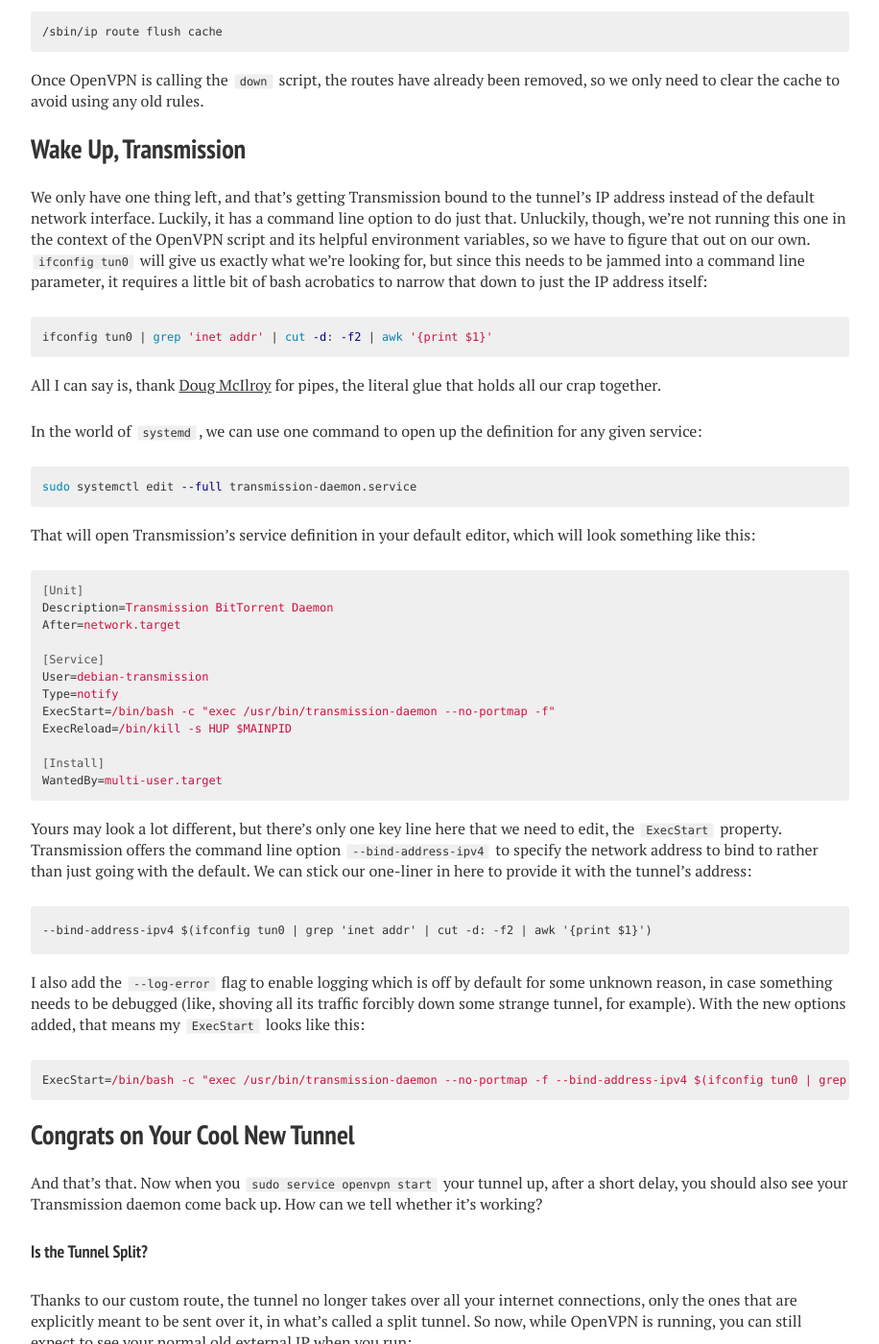
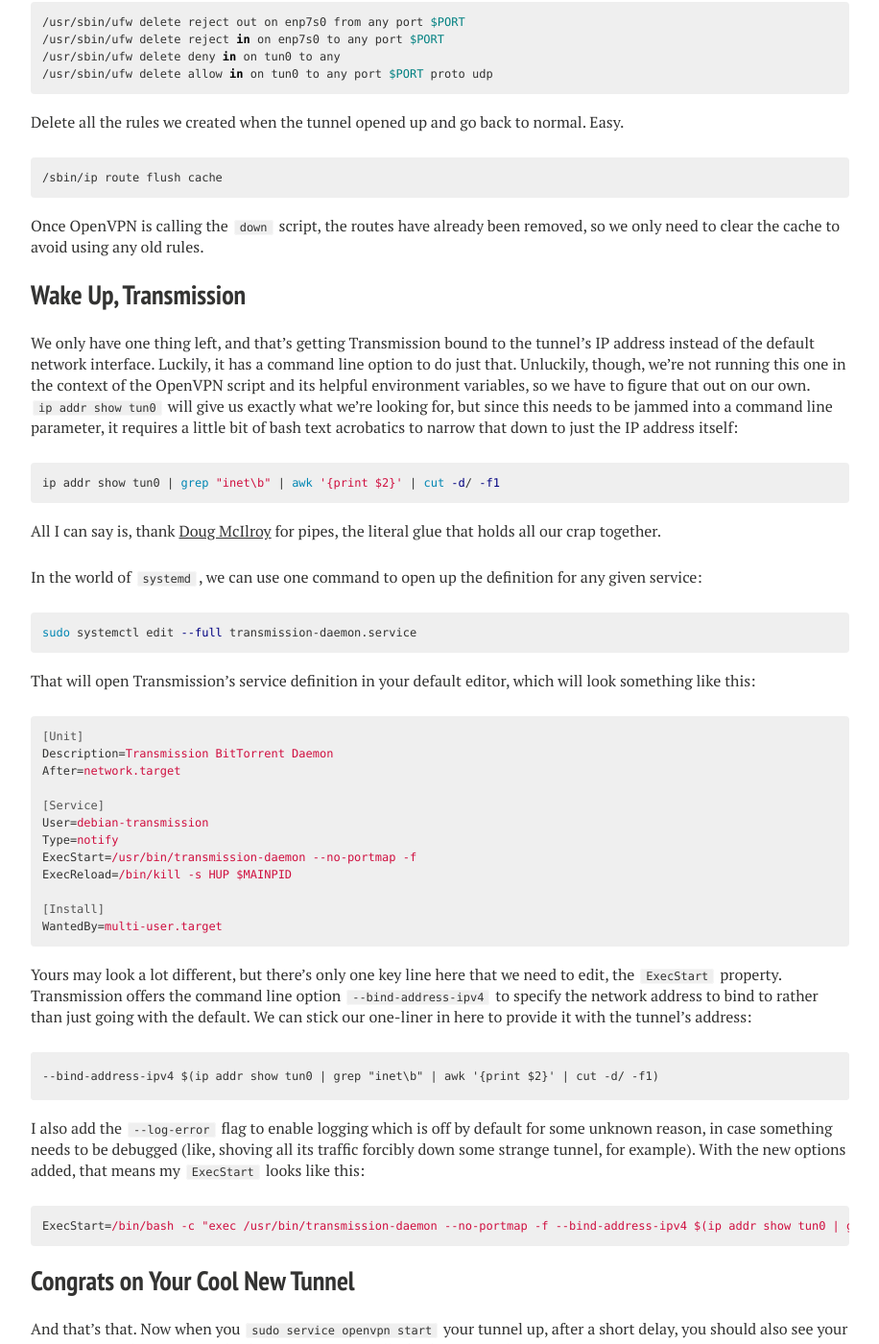
Before and after one commit to pettazz/pettazz.com, a Jekyll site: the page built from _posts/2019-03-08-transmission-tunnel.md, in a window 1280 px wide and 1400 px high, scrolled down 5118 px. Shown: the whole window at 96% size, without its empty margins (288-1204 px from the left). Built offline with Jekyll 4.4.1, drawn with Linux system fonts in a browser that asks for light colours; nearby versions of some CDN libraries; comment, search, counter and statistics services are not loaded; some of the changed text lies outside the part shown.

Commit message:
some clarity fixes, use ip addr command instead of ifconfig so we're more compatible

```diff
--- a/_posts/2019-03-08-transmission-tunnel.md
+++ b/_posts/2019-03-08-transmission-tunnel.md
@@ -92,8 +97,8 @@
 {% highlight bash %}
 #!/bin/bash
 
-export $route_vpn_gateway
-export $ifconfig_local
+export route_vpn_gateway
+export ifconfig_local
 export PORT=51413
 
 /sbin/ip route add default via $route_vpn_gateway dev tun0 table 200
@@ -186,10 +191,10 @@
 
 ## Wake Up, Transmission
 
-We only have one thing left, and that's getting Transmission bound to the tunnel's IP address instead of the default network interface. Luckily, it has a command line option to do just that. Unluckily, though, we're not running this one in the context of the OpenVPN script and its helpful environment variables, so we have to figure that out on our own. `ifconfig tun0` will give us exactly what we're looking for, but since this needs to be jammed into a command line parameter, it requires a little bit of bash acrobatics to narrow that down to just the IP address itself:
+We only have one thing left, and that's getting Transmission bound to the tunnel's IP address instead of the default network interface. Luckily, it has a command line option to do just that. Unluckily, though, we're not running this one in the context of the OpenVPN script and its helpful environment variables, so we have to figure that out on our own. `ip addr show tun0` will give us exactly what we're looking for, but since this needs to be jammed into a command line parameter, it requires a little bit of bash text acrobatics to narrow that down to just the IP address itself:
 
 {% highlight bash %}
-ifconfig tun0 | grep 'inet addr' | cut -d: -f2 | awk '{print $1}'
+ip addr show tun0 | grep "inet\b" | awk '{print $2}' | cut -d/ -f1
 {% endhighlight %}
 
 All I can say is, thank [Doug McIlroy](https://web.archive.org/web/20110430221313/https://www.cs.dartmouth.edu/~sinclair/doug/) for pipes, the literal glue that holds all our crap together.
@@ -210,7 +215,7 @@
 [Service]
 User=debian-transmission
 Type=notify
-ExecStart=/bin/bash -c "exec /usr/bin/transmission-daemon --no-portmap -f"
+ExecStart=/usr/bin/transmission-daemon --no-portmap -f
 ExecReload=/bin/kill -s HUP $MAINPID
 
 [Install]
@@ -219,12 +224,12 @@
 
 Yours may look a lot different, but there's only one key line here that we need to edit, the `ExecStart` property. Transmission offers the command line option `--bind-address-ipv4` to specify the network address to bind to rather than just going with the default. We can stick our one-liner in here to provide it with the tunnel's address:
 
-    --bind-address-ipv4 $(ifconfig tun0 | grep 'inet addr' | cut -d: -f2 | awk '{print $1}')
+    --bind-address-ipv4 $(ip addr show tun0 | grep "inet\b" | awk '{print $2}' | cut -d/ -f1)
 
 I also add the `--log-error` flag to enable logging which is off by default for some unknown reason, in case something needs to be debugged (like, shoving all its traffic forcibly down some strange tunnel, for example). With the new options added, that means my `ExecStart` looks like this:
 
 {% highlight ini %}
-ExecStart=/bin/bash -c "exec /usr/bin/transmission-daemon --no-portmap -f --bind-address-ipv4 $(ifconfig tun0 | grep 'inet addr' | cut -d: -f2 | awk '{print $1}') --log-error"
+ExecStart=/bin/bash -c "exec /usr/bin/transmission-daemon --no-portmap -f --bind-address-ipv4 $(ip addr show tun0 | grep "inet\b" | awk '{print $2}' | cut -d/ -f1) --log-error"
 {% endhighlight %}
 
 ## Congrats on Your Cool New Tunnel
```
Also changed, not shown: other parts of _posts/2019-03-08-transmission-tunnel.md (+7 -2 lines).
